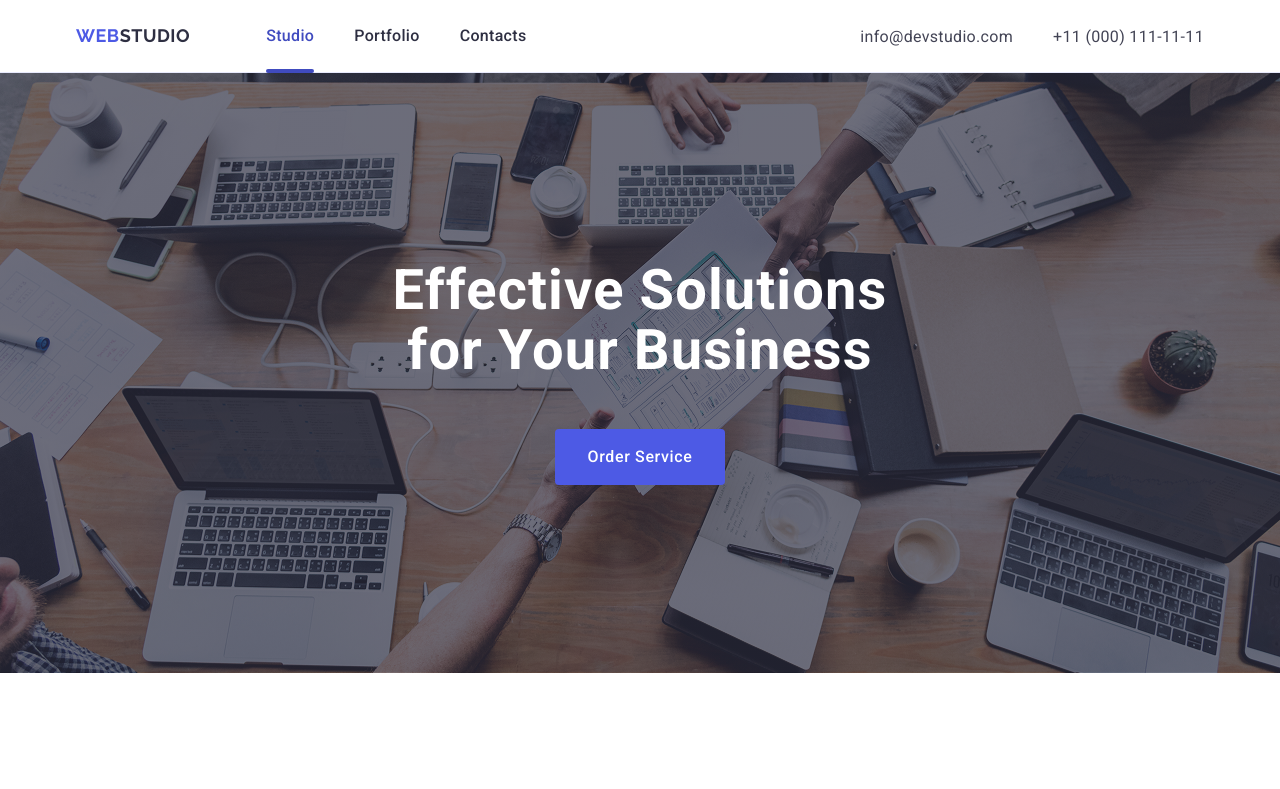
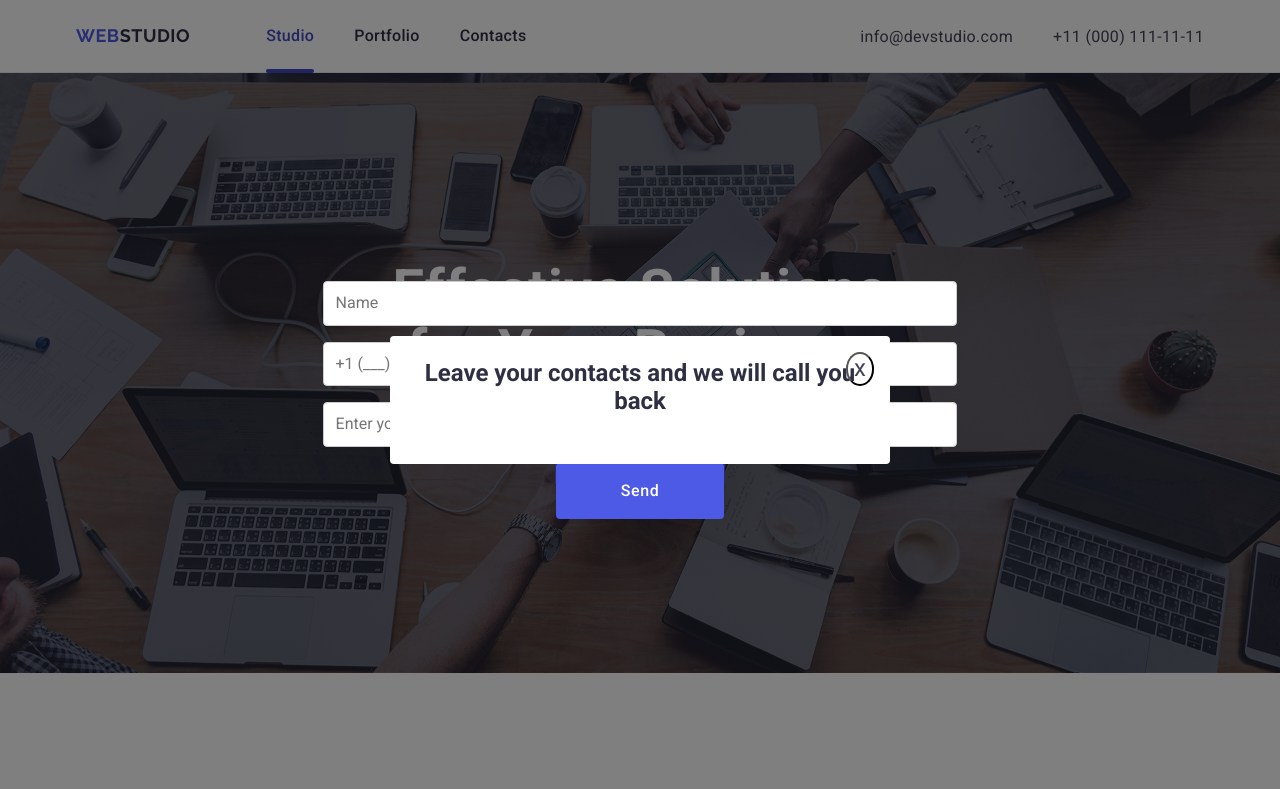
Before and after one commit to Densirivlia/goit-markup-hw-05, a plain HTML site: page index.html in a window 1280 px wide. Shown: the top 789 px of the page. Drawn offline with nearby package versions, Linux system fonts and the light colour scheme.

Commit message:
5 first commit

```diff
--- a/css/styles.css
+++ b/css/styles.css
@@ -340,7 +340,6 @@ a {
 .portfolio-item {
     width: calc((100% - 48px) / 3);
     transition: box-shadow 250ms cubic-bezier(0.4, 0, 0.2, 1);
-
 }
 
 .portfolio-text-hover {
@@ -367,9 +366,6 @@ a {
     width: 100%;
     transform: translateY(100%);
     transition:transform 250ms cubic-bezier(0.4, 0, 0.2, 1);
-
-
-
 }
 
 .portfolio-text-hover:hover .taste-item-text{
@@ -444,7 +440,6 @@ a {
     align-items: center;
     transition: background-color 250ms cubic-bezier(0.4, 0, 0.2, 1);
 }
-
 .footer-social-link:hover,
 .footer-social-link:focus {
     background-color: #31d0aa;
@@ -453,11 +448,6 @@ a {
     display: inline-block;
     margin-bottom: 16px;
 }
-
-
-
-
-
 .footer-text-logo {
     color: #f4f4fd;
 
@@ -470,3 +460,69 @@ a {
     color: #F4F4FD;
     max-width: 264px;
 }
+/* --- Sections MODAL --- form --- */
+
+.backdrop {
+    position: fixed;
+    top: 0;
+    left: 0;
+    width: 100%;
+    height: 100%;
+    background-color: rgba(0, 0, 0, 0.5);
+    display: flex;
+    justify-content: center;
+    align-items: center;
+    z-index: 10;
+}
+
+.modal {
+    background-color: #ffffff;
+    padding: 24px;
+    border-radius: 4px;
+    width: 100%;
+    max-width: 500px;
+    position: absolute;
+}
+.modal-close {
+    position: absolute;
+    top: 16px;
+    right: 16px;
+    background: none;
+    border-radius: 50%;
+    font-size: 24px;
+    cursor: pointer;
+    color: #434455;
+    transition: color 250ms cubic-bezier(0.4, 0, 0.2, 1);
+}
+.modal-title {
+    font-size: 24px;
+    font-weight: 700;
+    color: #2e2f42;
+    margin-bottom: 24px;
+    text-align: center;
+}
+.modal-input{
+    width: 100%;
+    padding: 12px;
+    margin-bottom: 16px;
+    border: 1px solid #ccc;
+    border-radius: 4px;
+    font-size: 16px;
+    box-sizing: border-box;
+}
+.modal-button {
+    background-color: #4D5AE5;
+    color: #ffffff;
+    font-weight: 500;
+    line-height: 1.5;
+    letter-spacing: 0.04em;
+    border: none;
+    cursor: pointer;
+    padding: 16px 32px;
+    border-radius: 4px;
+    width: 168px;
+    height: 56px;
+    display: block;
+    margin: 0 auto ;
+    transition:background-color 250ms cubic-bezier(0.4, 0, 0.2, 1);
+}
--- a/index.html
+++ b/index.html
@@ -387,5 +387,32 @@
                 </div>
             </div>
         </footer>
+        /* -------- MODAL -------- */
+        <div class="backdrop">
+            <div class="modal">
+                <button class="modal-close" type="button">x</svg>
+                </button>
+                <h2 class="modal-title">Leave your contacts and we will call you back</h2>
+            </div>
+            <form class="modal-form" action="">
+                <input
+                    class="modal-input"
+                    type="text" id="name"
+                    name="name"
+                    placeholder="Name" required>
+                <input
+                    class="modal-input"
+                    type="tel" id="phone"
+                    name="phone"
+                    placeholder="+1 (___) ___-____" required>
+                <input
+                    class="modal-input"
+                    type="email" id="email"
+                    name="email"
+                    placeholder="Enter your email" required>
+
+                <button class="modal-button" type="submit">Send</button>
+            </form>
+        </div>
 </body>
 </html>
```
